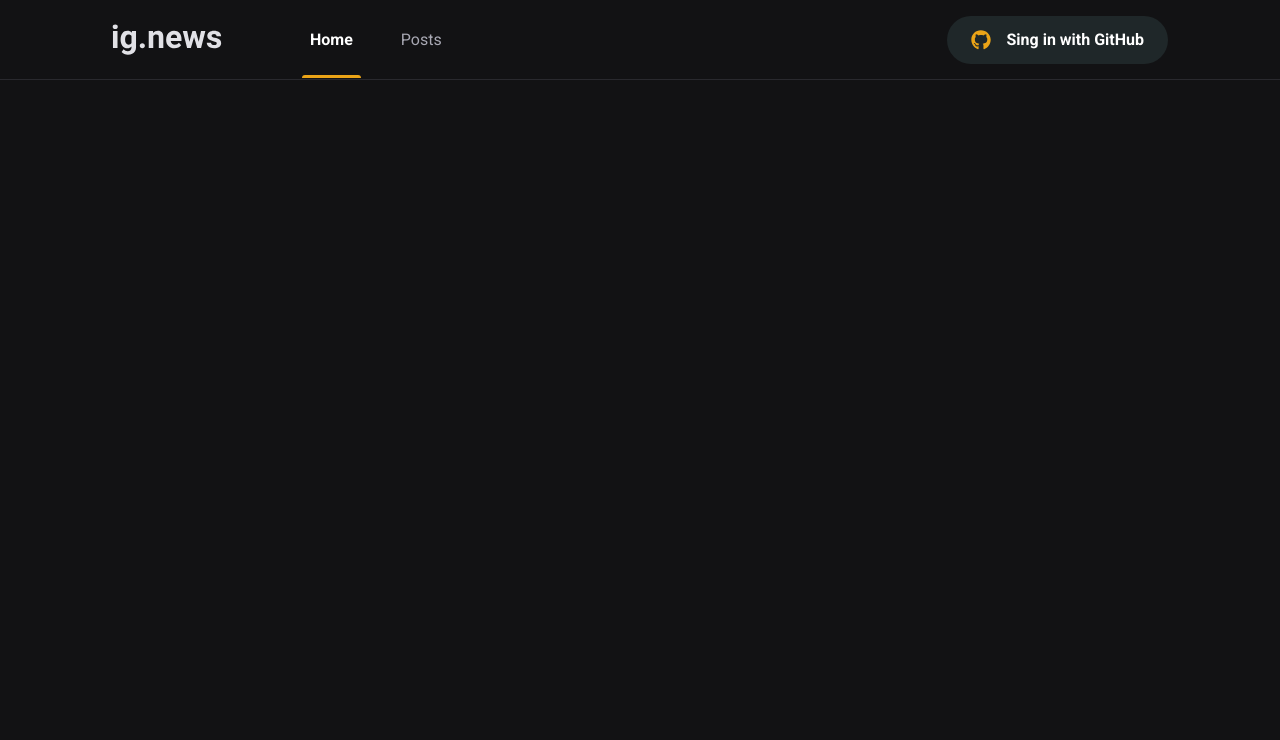
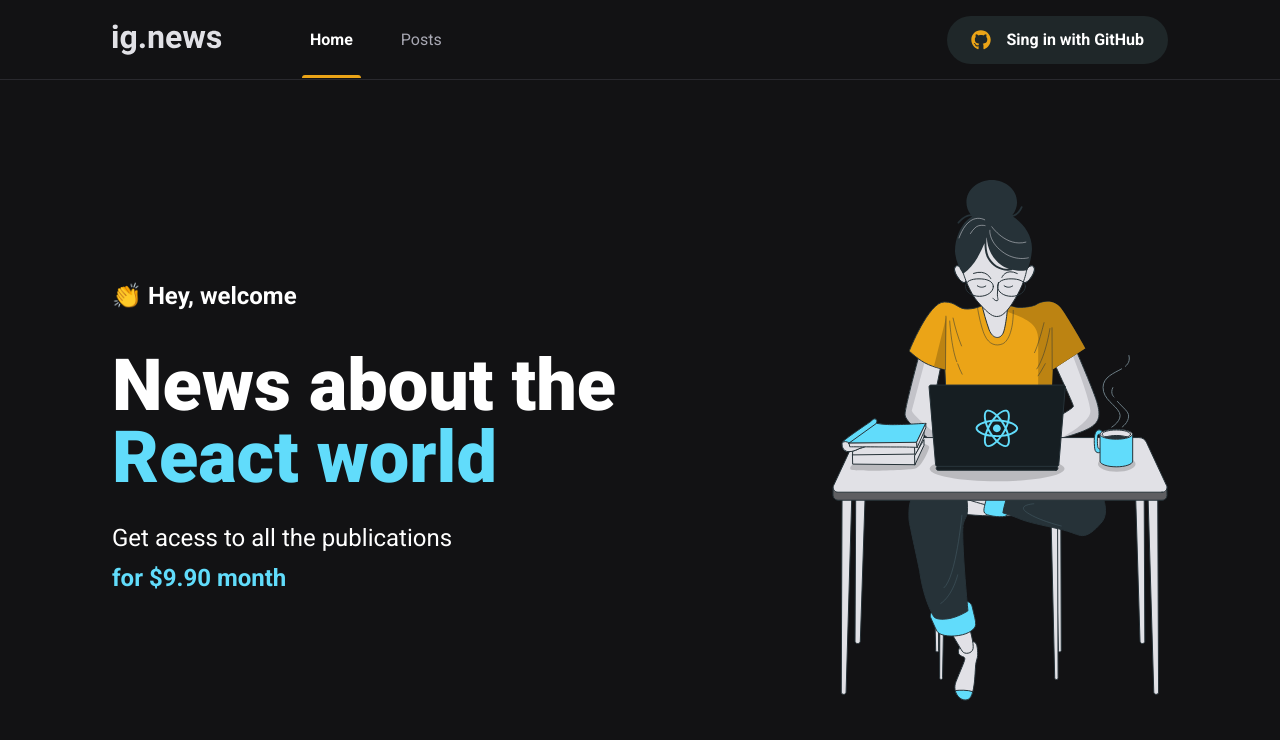
Before and after one commit to tiagords/ignews-web, a Next.js app: page / in a window 1280 px wide. Shown: the top 740 px of the page. Built offline with nearby package versions, Linux system fonts and the light colour scheme.

Commit message:
Add Page: Home

```diff
--- /dev/null
+++ b/src/pages/home.module.scss
@@ -0,0 +1,41 @@
+.content {
+  max-width: 1120px;
+  margin: 0 auto;
+  padding: 0 2rem;
+  height: calc(100vh - 5rem);
+
+  display: flex;
+  align-items: center;
+  justify-content: space-between;
+
+  .hero {
+    max-width: 600px;
+
+    > span {
+      font-size: 1.5rem;
+      font-weight: bold;
+    }
+
+    h1 {
+      font-size: 4.5rem;
+      line-height: 4.5rem;
+      font-weight: 900;
+      margin-top: 2.5rem;
+
+      span {
+        color: var(--cyan-500);
+      }
+    }
+
+    p {
+      font-size: 1.5rem;
+      line-height: 2.5rem;
+      margin-top: 1.5rem;
+
+      span {
+        color: var(--cyan-500);
+        font-weight: bold;
+      }
+    }
+  }
+}
--- a/src/pages/index.tsx
+++ b/src/pages/index.tsx
@@ -1,4 +1,6 @@
 import Head from "next/head";
+
+import styles from "./home.module.scss";
 
 export default function Home() {
   return (
@@ -6,6 +8,21 @@
       <Head>
         <title>Home - ig.news</title>
       </Head>
+
+      <main className={styles.content}>
+        <section className={styles.hero}>
+          <span>👏 Hey, welcome</span>
+          <h1>
+            News about the <span>React world</span>
+          </h1>
+          <p>
+            Get acess to all the publications <br />
+            <span>for $9.90 month</span>
+          </p>
+        </section>
+
+        <img src="/images/avatar.svg" alt="Girl coding..." />
+      </main>
     </>
   );
 }
```
